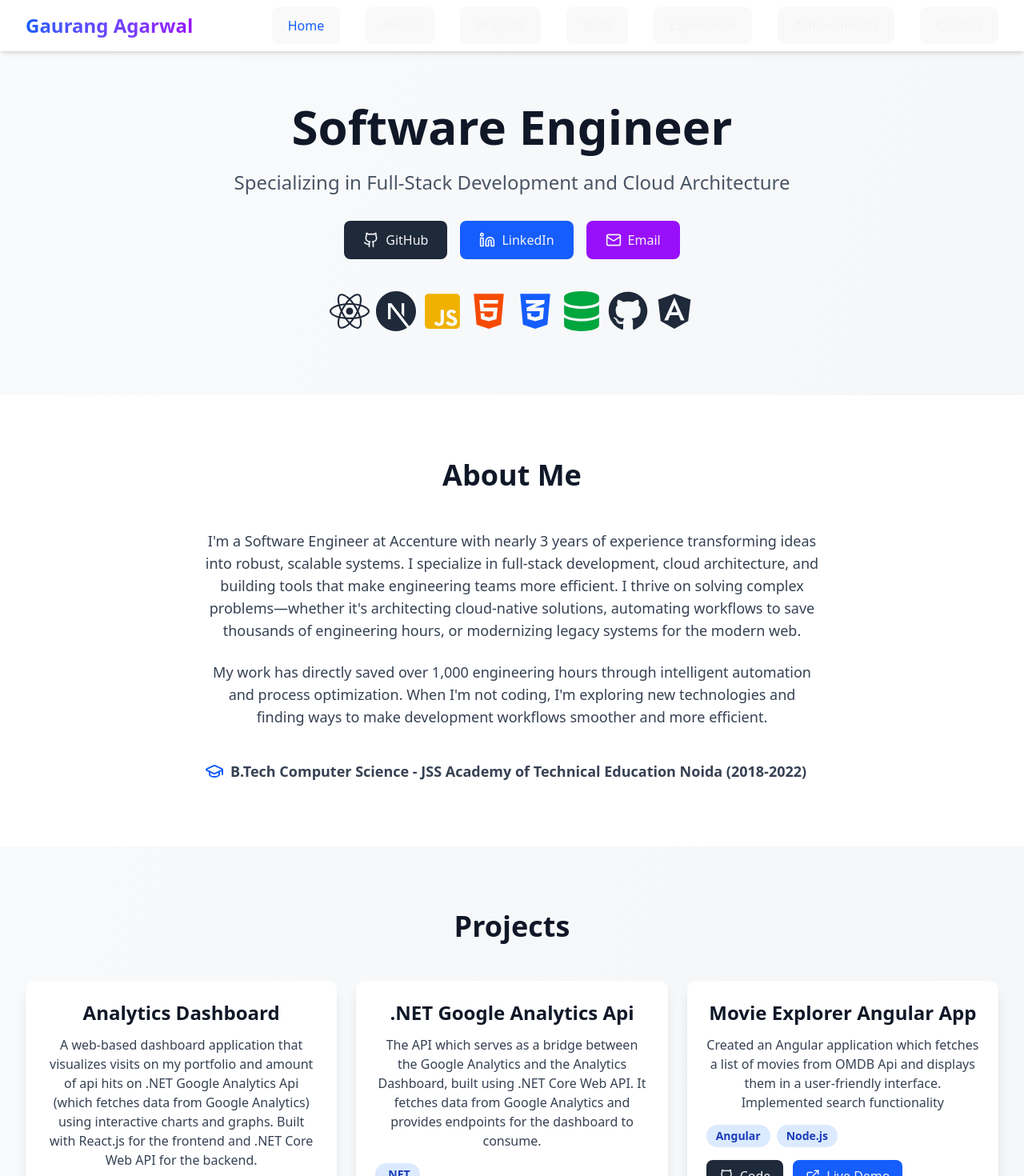
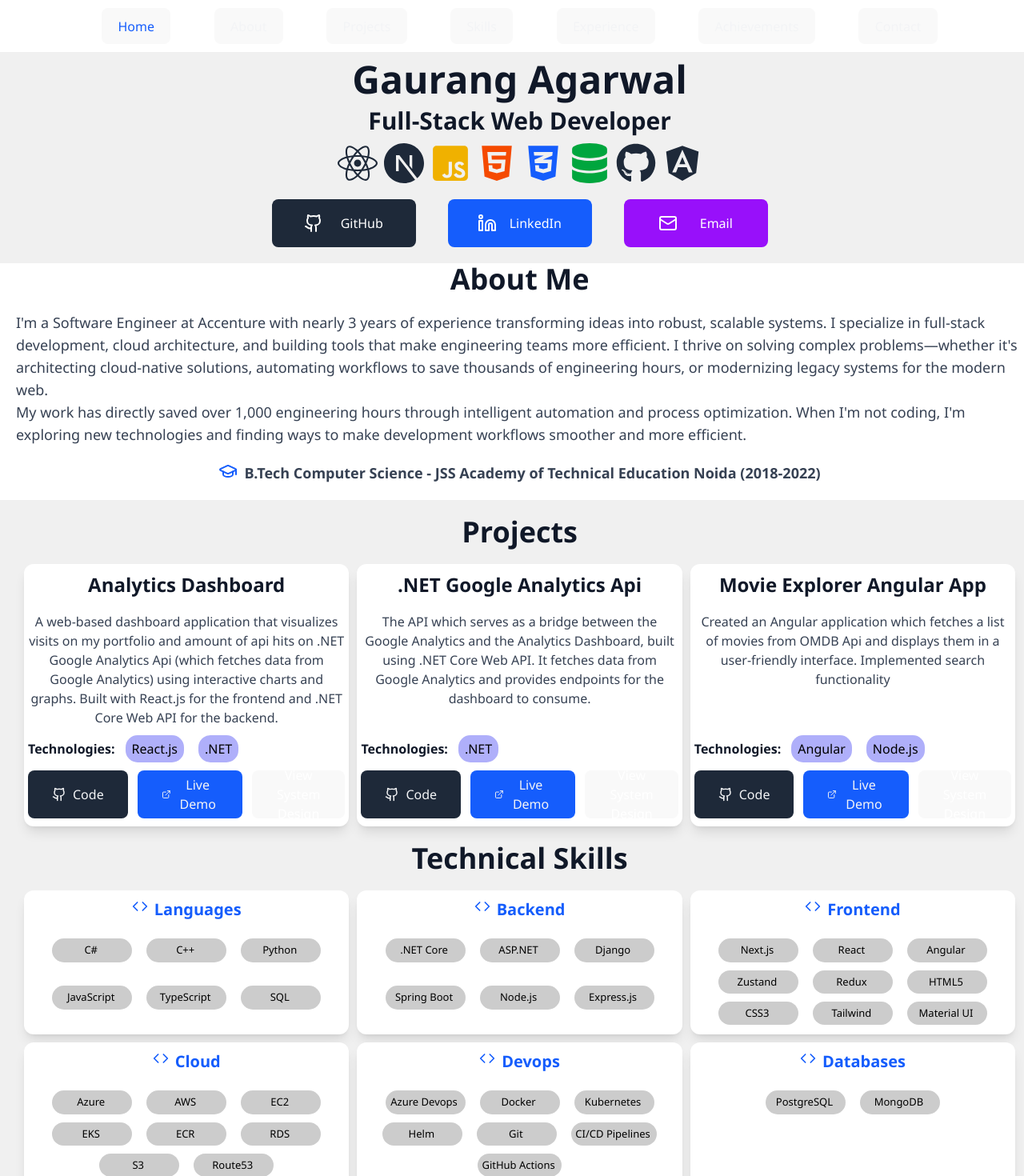
Before and after one commit to gaurang557/portfolio, a React (Vite) app: page / in a window 1280 px wide. Shown: the top 1470 px of the page at 80% size. Built offline with nearby package versions, Linux system fonts and the light colour scheme.

Commit message:
intermediate style changes

```diff
--- a/src/About.jsx
+++ b/src/About.jsx
@@ -4,31 +4,29 @@
 
 const About = () => {
   return (
-    <section id="about" className="py-20 px-4 sm:px-6 lg:px-8 bg-white" aria-labelledby="about-heading">
-  <div className="max-w-7xl mx-auto">
-    <h3 id="about-heading" className="text-4xl font-bold text-center mb-12 text-gray-900">About Me</h3>
-    <div className="max-w-3xl mx-auto text-lg text-gray-700 space-y-6">
-      <p>
+      <div id="about" className="sm:px-6 lg:px-8 bg-white">
+        <h3 className="text-4xl font-bold text-center mb-12 text-gray-900">About Me</h3>
+        <div className="text-lg text-gray-700 aboutcontent">
+          <div className='m-4'>
             I'm a Software Engineer at Accenture with nearly 3 years of experience
             transforming ideas into robust, scalable systems. I specialize in
             full-stack development, cloud architecture, and building tools that make
             engineering teams more efficient. I thrive on solving complex problems—whether
             it's architecting cloud-native solutions, automating workflows to save
             thousands of engineering hours, or modernizing legacy systems for the modern web.
-      </p>
+          </div>
           <p>
             My work has directly saved over 1,000 engineering hours through intelligent
             automation and process optimization. When I'm not coding, I'm exploring
             new technologies and finding ways to make development workflows smoother
             and more efficient.
           </p>
-      <div className="flex items-center gap-2 pt-4">
+          <div className="flex justify-center gap-2 pt-4 education">
             <GraduationCap className="text-blue-600" size={24} />
             <span className="font-semibold">B.Tech Computer Science - JSS Academy of Technical Education Noida (2018-2022)</span>
           </div>
         </div>
       </div>
-</section>
       )
     }
 
--- a/src/App.css
+++ b/src/App.css
@@ -1,33 +1,104 @@
-#root {
-  top: 0;
-  width: 100%;
+*{
+  margin: 0;
+  padding: 0;
+  box-sizing: border-box;
+}
+body{
+  background: rgb(240, 240, 240);
+  font-family: 'Segoe UI', Tahoma, Geneva, Verdana, sans-serif;
+}
+#home{
+  margin: 10px 0 0 0;
+  justify-items: center;
+}
+.desktopnav{
+  display: flex;
+  justify-content: space-around;
+  align-items: center;
+  background: white;
+  padding: 10px 100px 10px 100px;
+}
+.name{
+  margin: 10px 10px 10px 10px;
+}
+.socialpanel{
+  display: flex;
+  justify-content: center;
+  gap: 40px;
+  margin: 20px 0 20px 0;
+}
+.socialbutton{
+  display: flex;
+  justify-content: space-around;
+  align-items: center;
+  width: 180px;
+  height: 60px;
+  color: white;
+  padding: 20px 30px 20px 30px;
+}
+.education{
+  margin: 20px 0 0 0;
+}
+#projects{
+  margin: 20px;
+}
+.projectpanel{
+  display: grid;
+  grid-template-columns: 1fr 1fr 1fr;
+  column-gap: 10px;
+  margin: 20px 10px 0 10px;
+}
+.projectcard{
+  display: grid;
+  grid-template-rows: 50px 1fr  auto;
   text-align: center;
-  background-color: rgb(255, 255, 255);
+  padding: 10px 5px 10px 5px;
 }
-
-.App{
-  width: 100%;
+.technologies{
+  margin: 10px 0 10px 0;
+  align-items: center;
 }
-
-@keyframes logo-spin {
-  from {
-    transform: rotate(0deg);
-  }
-  to {
-    transform: rotate(360deg);
-  }
+.techbutton{
+  color: black;
+  margin: 0 5px 0 5px;
+  background: rgb(175, 175, 250);
+  padding: 5px 8px 5px 8px;
+  border-radius: 15px;
 }
-
-@media (prefers-reduced-motion: no-preference) {
-  a:nth-of-type(2) .logo {
-    animation: logo-spin infinite 20s linear;
-  }
+#skills{
+  /* height: 300px; */
+  margin: 20px;
 }
-
-.card {
-  padding: 2em;
+.skills{
+  display: grid;
+  grid-template-columns: 1fr 1fr 1fr;
+  grid-template-rows: 180px 180px;
+  column-gap: 10px;
+  row-gap: 10px;
+  margin: 20px 10px 0 10px;
 }
-
-.read-the-docs {
-  color: #888;
+.skillcard{
+  display: grid;
+  grid-template-rows: 50px 1fr;
+  background: white;
+  text-align: center;
+  padding: 10px 5px 10px 5px;
 }
+.skillbutton{
+  color: black;
+  min-width: 100px;
+  height: fit-content;
+  align-content: center;
+  font-size: small;
+  margin: 0 5px 0 5px;
+  background: #ccc;
+  padding: 5px 8px 5px 5px;
+  border-radius: 15px;
+}
+.about{
+  margin: 20px;
+  padding: 50px;
+}
+.aboutcontent{
+  padding: 20px;
+}
--- a/src/App.jsx
+++ b/src/App.jsx
@@ -19,7 +19,7 @@
     backend: ['.NET Core', 'ASP.NET', 'Django', 'Spring Boot', 'Node.js', 'Express.js'],
     frontend: ['Next.js', 'React', 'Angular', 'Zustand', 'Redux', 'HTML5', 'CSS3', 'Tailwind', 'Material UI'],
     cloud: ['Azure','AWS', 'EC2', 'EKS', 'ECR', 'RDS', 'S3', 'Route53'],
-    devops: ['Azure Devops', 'CI/CD Pipelines', 'GitHub Actions', 'Docker', 'Kubernetes', 'Helm', 'Git'],
+    devops: ['Azure Devops', 'Docker', 'Kubernetes', 'Helm', 'Git', 'CI/CD Pipelines', 'GitHub Actions',],
     databases: ['PostgreSQL','MongoDB']
   };
 
@@ -56,19 +56,11 @@
   ];
 
   return (
-    <div className="min-h-screen min-w-screen bg-gradient-to-br from-gray-50 to-gray-100">
+    <div>
       {/* Navigation */}
-      <nav className="fixed top-0 w-full bg-white shadow-md z-50">
-        <div className="max-w-7xl mx-auto px-4 sm:px-6 lg:px-8">
-          <div className="flex justify-between items-center h-16">
-            <div className="flex items-center">
-              <p className="name text-2xl font-bold bg-gradient-to-r from-blue-600 to-purple-600 bg-clip-text text-transparent">
-                Gaurang Agarwal
-              </p>
-            </div>
-
+        <div>
             {/* Desktop Navigation */}
-            <div className="hidden md:flex space-x-8">
+            <div className="hidden md:flex desktopnav">
               {['home', 'about', 'projects', 'skills', 'experience', 'achievements', 'contact'].map((section) => (
                 <button
                   key={section}
@@ -89,7 +81,6 @@
             >
               {isMenuOpen ? <X size={24} /> : <Menu size={24} />}
             </button>
-          </div>
 
           {/* Mobile Navigation */}
           {isMenuOpen && (
@@ -106,25 +97,21 @@
             </div>
           )}
         </div>
-      </nav>
       <Hero />
       <About />
       <Projects />
 
-
-      {/* Skills Section */}
-      <section id="skills" className="py-20 px-4 sm:px-6 lg:px-8">
-        <div className="max-w-7xl mx-auto">
+      <div id="skills" className="py-20 px-4 sm:px-6 lg:px-8">
           <h3 className="text-4xl font-bold text-center mb-12 text-gray-900">Technical Skills</h3>
-          <div className="grid md:grid-cols-2 lg:grid-cols-3 gap-6">
+          <div className="skills">
             {Object.entries(skills).map(([category, items]) => (
-              <div key={category} className="bg-white p-6 rounded-xl shadow-lg hover:shadow-xl transition-shadow">
-                <h4 className="text-xl font-bold mb-4 capitalize text-blue-600 flex items-center gap-2">
+              <div key={category} className="skillcard rounded-xl shadow-lg hover:shadow-xl transition-shadow">
+                <h4 className="text-xl font-bold mb-4 capitalize text-blue-600 flex justify-center gap-2">
                   <Code size={20} /> {category}
                 </h4>
-                <div className="flex flex-wrap gap-2">
+                <div className="flex flex-wrap justify-center  gap-2">
                   {items.map((skill) => (
-                    <span key={skill} className="bg-gray-100 text-gray-800 px-3 py-1 rounded-full text-sm">
+                    <span key={skill} className="skillbutton">
                       {skill}
                     </span>
                   ))}
@@ -132,12 +119,11 @@
               </div>
             ))}
           </div>
-        </div>
-      </section>
+      </div>
 
       {/* Experience Section */}
-      <section id="experience" className="py-20 px-4 sm:px-6 lg:px-8 bg-white">
-        <div className="max-w-7xl mx-auto">
+      <div id="experience" className="py-20 px-4 sm:px-6 lg:px-8 bg-white">
+        <div>
           <h3 className="text-4xl font-bold text-center mb-12 text-gray-900">Work Experience</h3>
           {experience.map((job, index) => (
             <div key={index} className="bg-gradient-to-br from-blue-50 to-purple-50 p-8 rounded-xl shadow-lg">
@@ -160,11 +146,11 @@
             </div>
           ))}
         </div>
-      </section>
+      </div>
 
       {/* Achievements Section */}
       <section id="achievements" className="py-20 px-4 sm:px-6 lg:px-8 bg-white">
-        <div className="max-w-7xl mx-auto">
+        <div>
           <h3 className="text-4xl font-bold text-center mb-12 text-gray-900">Achievements</h3>
           <div className="grid md:grid-cols-2 gap-6">
             {achievements.map((achievement, index) => (
--- a/src/Hero.jsx
+++ b/src/Hero.jsx
@@ -7,28 +7,14 @@
 
 const Hero = () => {
   return (
-      <section id="home" className="pt-32 pb-20 px-4 sm:px-6 lg:px-8">
-        <div className="max-w-7xl mx-auto text-center">
-          <h2 className="text-5xl sm:text-6xl font-bold text-gray-900 mb-6">
-            Software Engineer
+      <div id="home" className="pt-32 pb-20 px-4 sm:px-6 lg:px-8">
+        <div className="text-center">
+          <h2 className="text-5xl name sm:text-5xl font-bold text-gray-900 mb-6">
+            Gaurang Agarwal
           </h2>
-          <p className="text-xl sm:text-2xl text-gray-600 mb-8">
-            Specializing in Full-Stack Development and Cloud Architecture
-          </p>
-          <div className="flex justify-center gap-4 flex-wrap">
-            <a href="https://github.com/gaurang557" target="_blank" rel="noopener noreferrer"
-               className="flex items-center gap-2 bg-gray-800 px-6 py-3 rounded-lg hover:bg-gray-700 transition-colors">
-              <Github className="text-gray-100" size={20} /> <span className='text-gray-100'>GitHub</span>
-            </a>
-            <a href="https://linkedin.com/in/gaurang-agarwal-512a4b197" target="_blank" rel="noopener noreferrer"
-               className="flex items-center gap-2 bg-blue-600 text-white px-6 py-3 rounded-lg hover:bg-blue-700 transition-colors">
-              <Linkedin className="text-gray-100" size={20} /> <span className='text-gray-100'>LinkedIn</span>
-            </a>
-            <a href="mailto:gaurangagarwal557@gmail.com"
-               className="flex items-center gap-2 bg-purple-600 text-white px-6 py-3 rounded-lg hover:bg-purple-700 transition-colors">
-              <Mail className='text-gray-100' size={20} /> <span className='text-gray-100'>Email</span>
-            </a>
-          </div>
+          <h2 className="text-3xl name sm:text-3xl font-bold text-gray-900 mb-6">
+            Full-Stack Web Developer
+          </h2>
           <div className='flex justify-center pt-10 gap-2 flex-wrap'>
             <FaReact className="text-gray-800" size={50} />
             <SiNextdotjs className="text-gray-800" size={50} />
@@ -39,8 +25,22 @@
             <FaGithub className="text-gray-800" size={50} />
             <FaAngular className="text-gray-800" size={50} />
           </div>
+          <div className="socialpanel">
+            <a href="https://github.com/gaurang557" target="_blank" rel="noopener noreferrer"
+               className="socialbutton bg-gray-800 px-6 py-3 rounded-lg hover:bg-gray-700 transition-colors">
+              <Github  /> <span>GitHub</span>
+            </a>
+            <a href="https://linkedin.com/in/gaurang-agarwal-512a4b197" target="_blank" rel="noopener noreferrer"
+               className="socialbutton bg-blue-600 rounded-lg hover:bg-blue-700 transition-colors">
+              <Linkedin/> <span>LinkedIn</span>
+            </a>
+            <a href="mailto:gaurangagarwal557@gmail.com"
+               className="socialbutton bg-purple-600 text-white px-6 py-3 rounded-lg hover:bg-purple-700 transition-colors">
+              <Mail  /> <span>Email</span>
+            </a>
+          </div>
         </div>
-      </section>
+      </div>
   )
 }
 
--- a/src/Projects.jsx
+++ b/src/Projects.jsx
@@ -1,7 +1,9 @@
+import { useState } from 'react';
 import React from 'react'
 import { Github, ExternalLink } from 'lucide-react';
 
 const Projects = () => {
+    const [selectedDiagram, setSelectedDiagram] = useState(null);
     const projects = [
       {
       title: 'Analytics Dashboard',
@@ -10,7 +12,8 @@
       using interactive charts and graphs. Built with React.js for the frontend and .NET Core Web API for the backend.",
       technologies: ['React.js', '.NET'],
       githubUrl: 'https://github.com/gaurang557/analyticsportal',
-      liveUrl: 'https://gaurang557.github.io/analyticsportal'
+      liveUrl: 'https://gaurang557.github.io/analyticsportal',
+      diagram: 'y.drawio.png'
     },
     {
       title: '.NET Google Analytics Api',
@@ -19,7 +22,8 @@
       from Google Analytics and provides endpoints for the dashboard to consume.",
       technologies: ['.NET'],
       githubUrl: 'https://github.com/gaurang557/analyticsapi',
-      liveUrl: 'https://analyticsapi-6qg1.onrender.com/swagger'
+      liveUrl: 'https://analyticsapi-6qg1.onrender.com/swagger',
+      diagram: 'y.drawio.png'
     },
     {
       title: 'Movie Explorer Angular App',
@@ -27,31 +31,34 @@
       from OMDB Api and displays them in a user-friendly interface. Implemented search functionality",
       technologies: ['Angular', 'Node.js'],
       githubUrl: 'https://github.com/gaurang557/angular_omdb_app',
-      liveUrl: 'https://gaurang557.github.io/angular_omdb_app/index'
+      liveUrl: 'https://gaurang557.github.io/angular_omdb_app/index',
+      diagram: 'y.drawio.png'
     }
   ];
   return (
-      <section id="projects" className="py-20 px-4 sm:px-6 lg:px-8">
-        <div className="max-w-7xl mx-auto">
-          <h3 className="text-4xl font-bold text-center mb-12 text-gray-900">Projects</h3>
-          <div className="grid md:grid-cols-2 lg:grid-cols-3 gap-6">
+      <div id="projects" className="py-20 px-4 sm:px-6 lg:px-8">
+          <h3 className="text-4xl font-bold text-center text-gray-900">Projects</h3>
+          <div className="projectpanel">
             {projects.map((project, index) => (
-              <div key={index} className="bg-white p-6 rounded-xl shadow-lg hover:shadow-xl transition-all hover:-translate-y-1">
-                <h4 className="text-2xl font-bold text-gray-900 mb-3">{project.title}</h4>
+              <div key={index} className="projectcard bg-white p-6 rounded-xl shadow-lg hover:shadow-xl transition-all">
+                <h4 className="text-2xl font-bold text-gray-900 ">{project.title}</h4>
                 <p className="text-gray-700 mb-4">{project.description}</p>
-                <div className="flex flex-wrap gap-2 mb-4">
+                <div>
+                  <div className="technologies flex flex-wrap gap-2">
+                    <h6 className='text-gray-900 font-bold'>Technologies: </h6>
                     {project.technologies.map((tech) => (
-                    <span key={tech} className="bg-blue-100 text-blue-800 px-3 py-1 rounded-full text-sm font-semibold">
+                      <span key={tech} className="techbutton">
                         {tech}
                       </span>
                     ))}
                   </div>
-                <div className="flex gap-3">
+                  <div className="flex gap-3 justify-center">
                     {project.githubUrl && <a
                       href={project.githubUrl}
                       target="_blank"
                       rel="noopener noreferrer"
-                    className="flex items-center gap-2 bg-gray-800 text-white px-4 py-2 rounded-lg hover:bg-gray-700 transition-colors"
+                      style={{width: "fit-content"}}
+                      className="flex socialbutton items-center gap-2 bg-gray-800 text-white px-4 py-2 rounded-lg hover:bg-gray-700 transition-colors"
                     >
                       <Github size={18} className='text-gray-100' /> <span className="text-gray-100">Code</span>
                     </a>
@@ -61,17 +68,50 @@
                         href={project.liveUrl}
                         target="_blank"
                         rel="noopener noreferrer"
-                      className="flex items-center gap-2 bg-blue-600 text-white px-4 py-2 rounded-lg hover:bg-blue-700 transition-colors"
+                        style={{width: "fit-content"}}
+                        className="flex socialbutton items-center gap-2 bg-blue-600 text-white px-4 py-2 rounded-lg hover:bg-blue-700 transition-colors"
                       >
                         <ExternalLink size={18} className="text-gray-100" /> <span className="text-gray-100">Live Demo</span>
                       </a>
                     )}
+                    {1 && (
+                      <button
+                        onClick={() => setSelectedDiagram(project.diagram)}
+                        style={{width: "fit-content"}}
+                        className="flex socialbutton items-center gap-2 bg-purple-600 text-white px-4 py-2 rounded-lg hover:bg-purple-700 transition-colors"
+                      >
+                        View System Design
+                      </button>
+                    )}
                   </div>
+                </div>
+
               </div>
             ))}
           </div>
+          {selectedDiagram && (
+            <div className="fixed inset-0 bg-black bg-opacity-80 flex items-center justify-center z-50">
+
+              <div className="relative bg-white p-4 rounded-xl max-w-5xl w-full">
+
+                <button
+                  onClick={() => setSelectedDiagram(null)}
+                  className="absolute top-2 right-3 text-2xl font-bold"
+                >
+                  ✕
+                </button>
+
+                <img
+                  src={selectedDiagram}
+                  alt="System Design"
+                  className="w-full rounded-lg"
+                />
+
               </div>
-      </section>
+
+            </div>
+          )}
+      </div>
   )
 }
 
```
Lines whose indentation alone changed are shown as unchanged.
